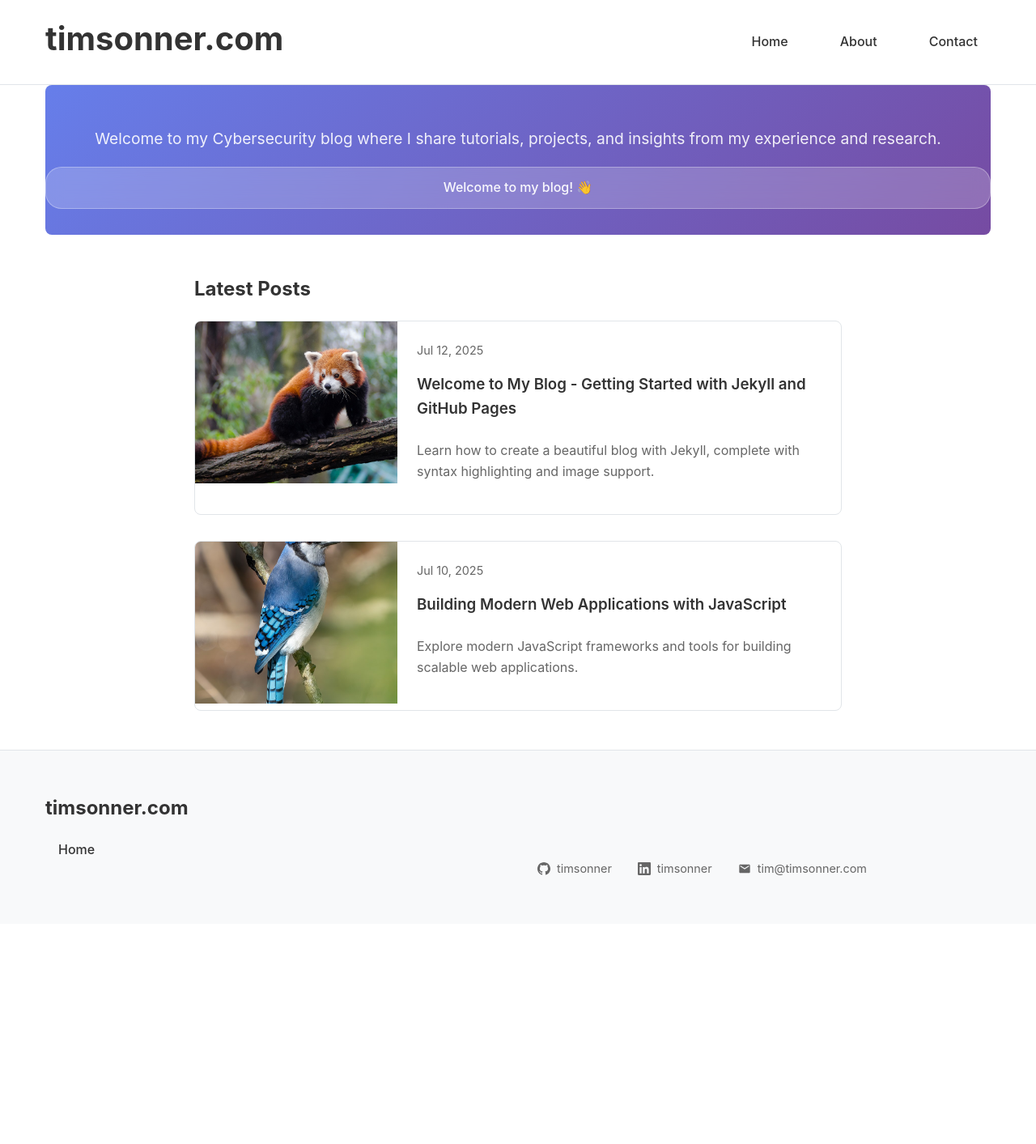
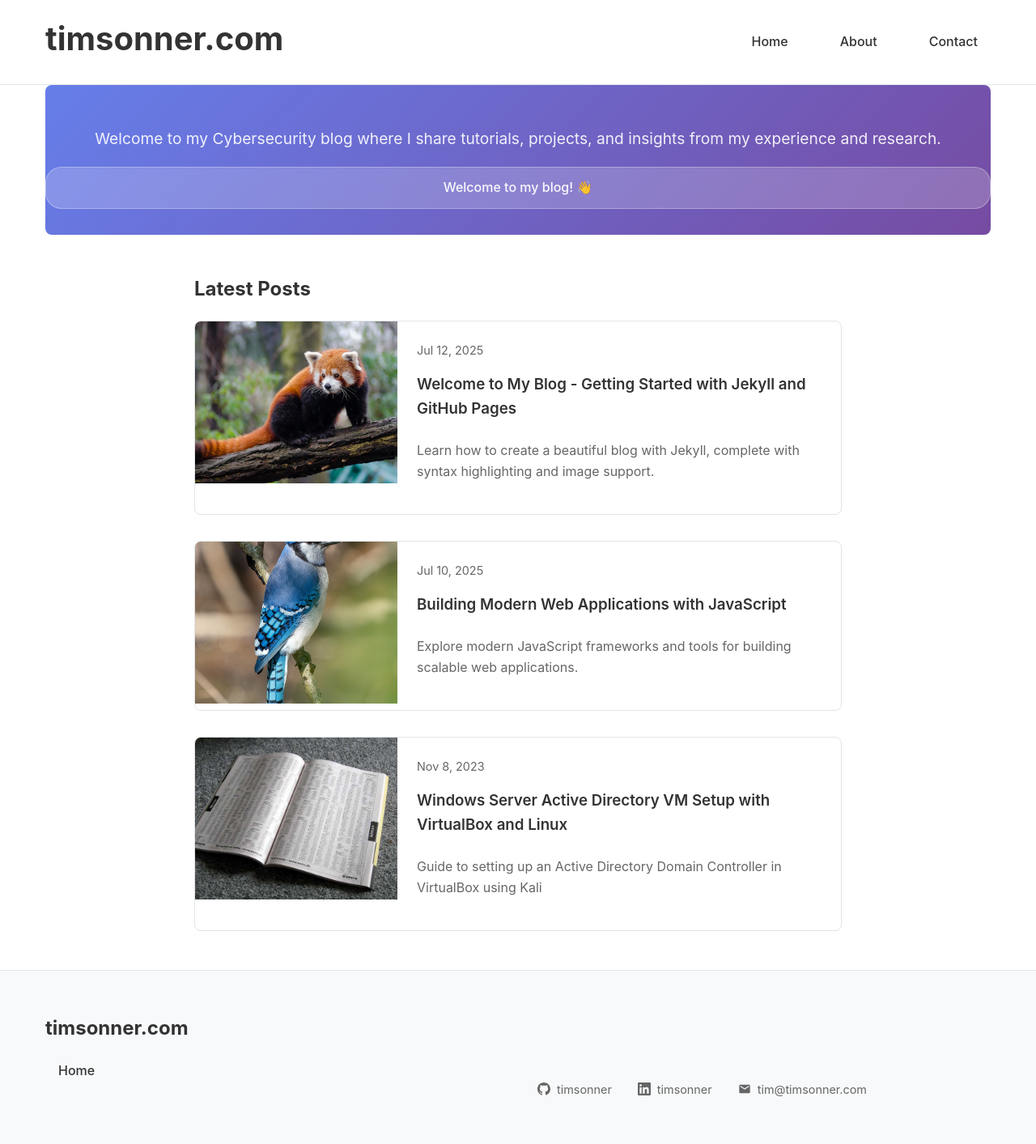
Before and after one commit to timsonner/timsonner.github.io, a Jekyll site: the page built from index.html, in a window 1280 px wide. Shown: the whole page at 81% size. Built offline with Jekyll 4.4.1, drawn with Linux system fonts in a browser that asks for light colours; before the commit the page ends 1141 px from its top, so only the background shows below that.

Commit message:
tesn renaming azure-vm-setup.md

```diff
--- a/_posts/ad-vm-setup.md
+++ b/_posts/2023-11-08-ad-vm-setup.md
@@ -2,12 +2,12 @@
 layout: post
 title: "Windows Server Active Directory VM Setup with VirtualBox and Linux"
 date: 2023-11-08 10:00:00 -0000
-categories: activedirectory tutorial
+categories: active directory tutorial
 excerpt: "Guide to setting up an Active Directory Domain Controller in VirtualBox using Kali"
 featured_image: "/assets/images/ad-vm-setup/ad-vm-setup-hero.jpeg"
 ---
 
-![](/assets/images/ad-vm-setup/ad-vm-setup-hero.jpeg)
+https://timsonner.com/active/directory/tutorial/2023/11/08/ad-vm-setup/
 
 > A "white pages" telephone directory
 © 2010 by Tomasz Sienicki [user: tsca, mail: tomasz.sienicki at gmail.com] - Photograph by Tomasz Sienicki (Own work) Image intentionally scaled down.
```
